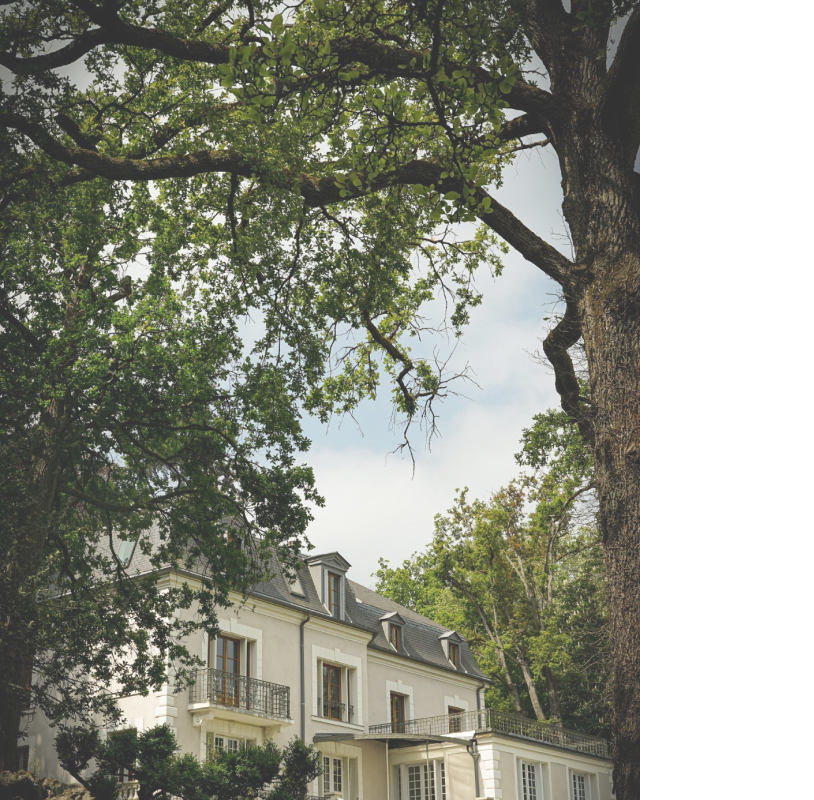
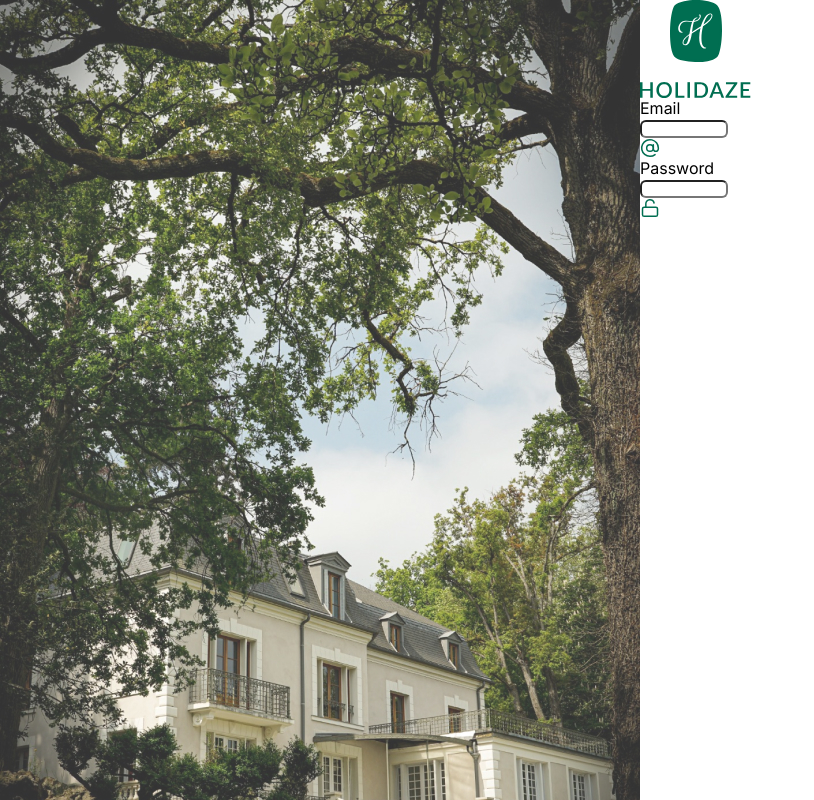
Before and after one commit to roxannefranco/holidaze, a React (Vite) app: page /login in a window 1280 px wide. Shown: the top 800 px of the page, without its empty margins (0-814 px from the left). Built offline with nearby package versions, Linux system fonts and the light colour scheme.

Commit message:
Started stylling login form

```diff
--- a/src/pages/Login/index.jsx
+++ b/src/pages/Login/index.jsx
@@ -8,7 +8,7 @@ import WelcomeImage from "../../components/Welcome Image";
 
 function Login() {
   return (
-    <main>
+    <main className={styles.main}>
       {/* LEFT SIDE */}
       <div>
         <WelcomeImage></WelcomeImage>
--- a/src/pages/Login/styles.module.css
+++ b/src/pages/Login/styles.module.css
@@ -0,0 +1,3 @@
+.main {
+  display: flex;
+}
```
